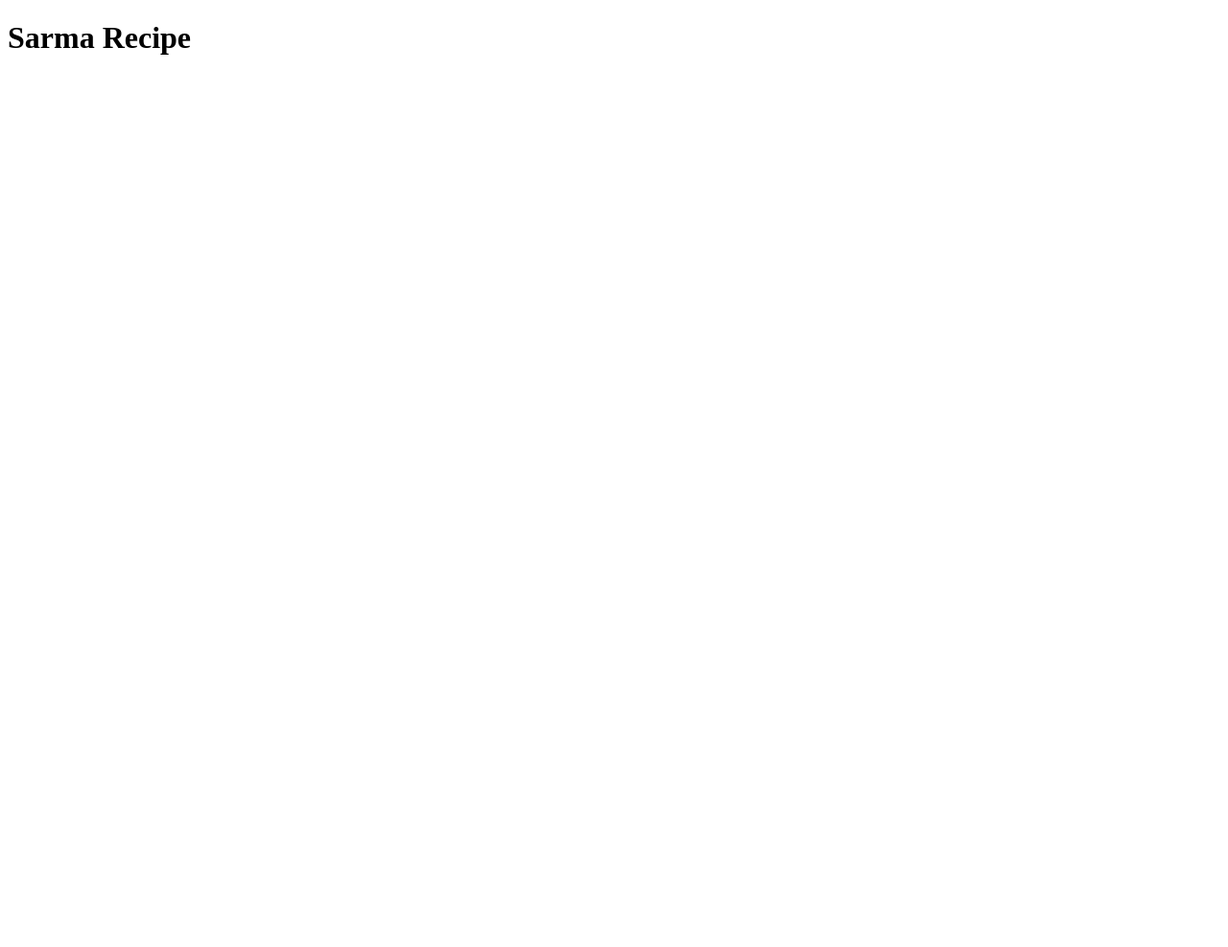
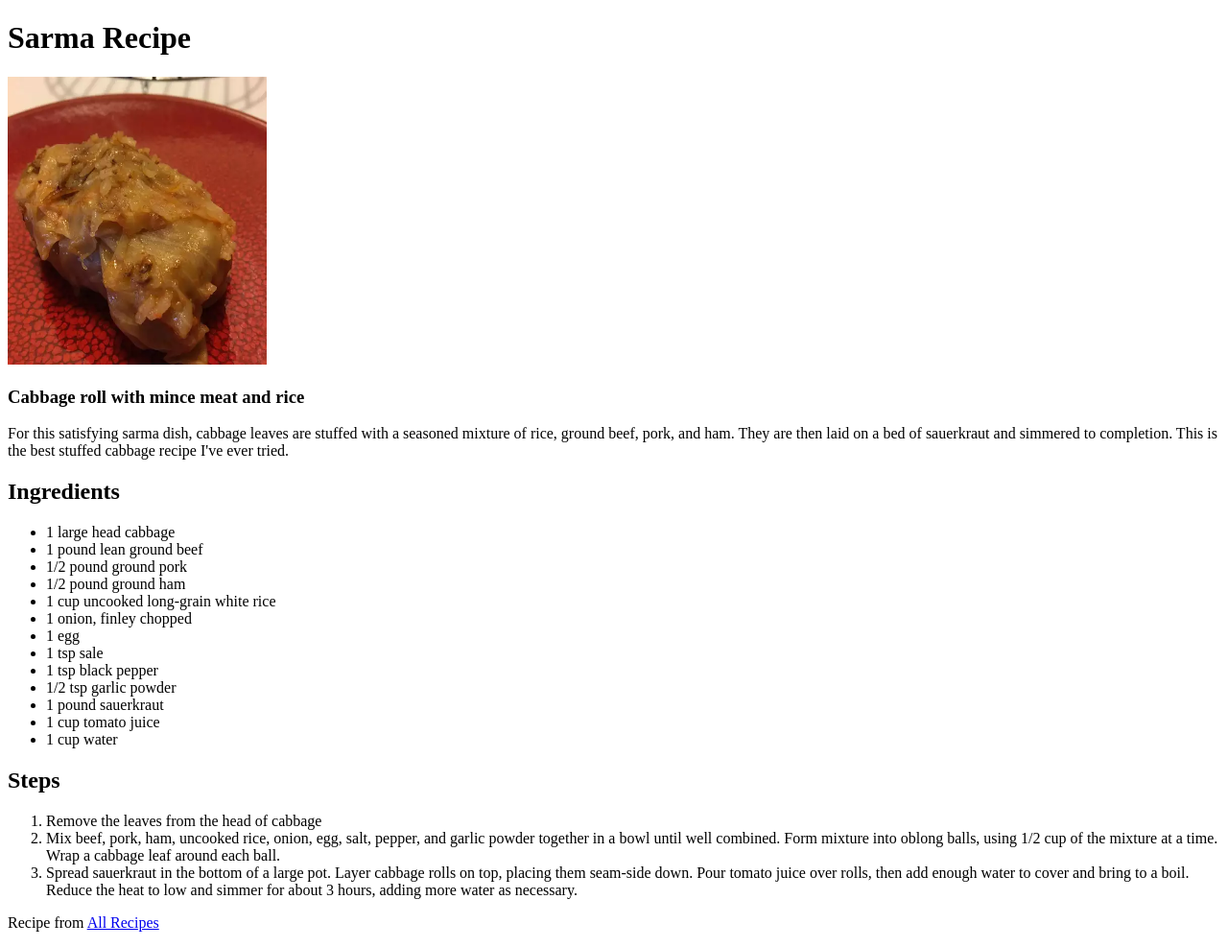
Before and after one commit to upandatomic/odin-recipes, a plain HTML site: page recipes/sarma.html in a window 1280 px wide. Shown: the whole page at 96% size. Before the commit the page ends 800 px from the top, so only its background shows below. Drawn offline with Linux system fonts and the light colour scheme.

Commit message:
Add content to Sarma Recipe page

```diff
--- a/recipes/sarma.html
+++ b/recipes/sarma.html
@@ -6,5 +6,31 @@
     </head>
     <body>
         <h1>Sarma Recipe</h1>
+        <img src="sarma.png" alt="Sarma" height="300" width="270">
+        <h3>Cabbage roll with mince meat and rice</h3>
+        <p>For this satisfying sarma dish, cabbage leaves are stuffed with a seasoned mixture of rice, ground beef, pork, and ham. They are then laid on a bed of sauerkraut and simmered to completion. This is the best stuffed cabbage recipe I've ever tried.</p>
+        <h2>Ingredients</h2>
+        <ul>
+            <li>1 large head cabbage</li>
+            <li>1 pound lean ground beef</li>
+            <li>1/2 pound ground pork</li>
+            <li>1/2 pound ground ham</li>
+            <li>1 cup uncooked long-grain white rice</li>
+            <li>1 onion, finley chopped</li>
+            <li>1 egg</li>
+            <li>1 tsp sale</li>
+            <li>1 tsp black pepper</li>
+            <li>1/2 tsp garlic powder</li>
+            <li>1 pound sauerkraut</li>
+            <li>1 cup tomato juice</li>
+            <li>1 cup water</li>
+        </ul>
+        <h2>Steps</h2>
+        <ol>
+            <li>Remove the leaves from the head of cabbage</li>
+            <li>Mix beef, pork, ham, uncooked rice, onion, egg, salt, pepper, and garlic powder together in a bowl until well combined. Form mixture into oblong balls, using 1/2 cup of the mixture at a time. Wrap a cabbage leaf around each ball.</li>
+            <li>Spread sauerkraut in the bottom of a large pot. Layer cabbage rolls on top, placing them seam-side down. Pour tomato juice over rolls, then add enough water to cover and bring to a boil. Reduce the heat to low and simmer for about 3 hours, adding more water as necessary.</li>
+        </ol>
+        <p>Recipe from <a href="https://www.allrecipes.com/recipe/18863/sarma-stuffed-cabbage/" target="_blank" rel="noopener noreferrer">All Recipes</a></p>
     </body>
 </html>
```
Also changed, not shown: recipes/sarma.png (added).
